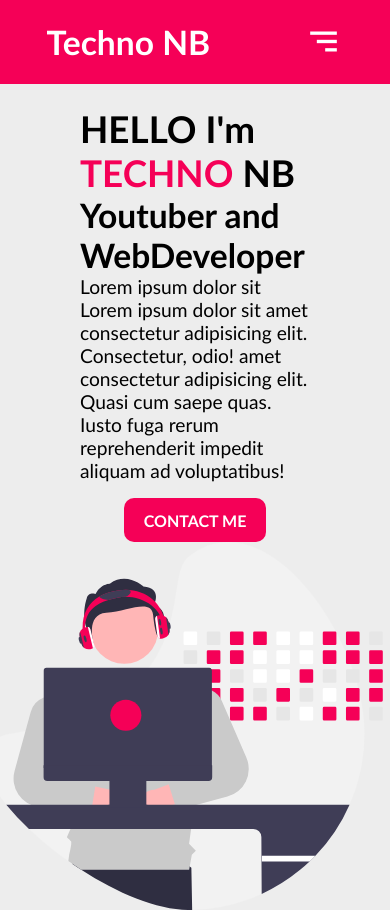
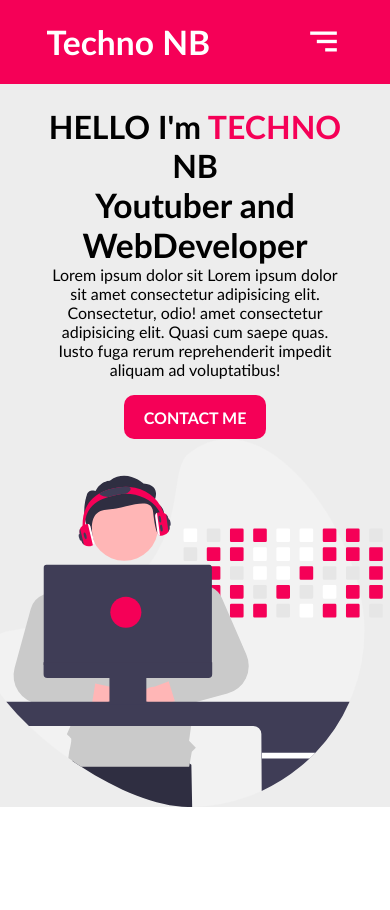
Before and after one commit to TECHNO-NB/responsive-website, a plain HTML site: page index.html in a window 390 px wide. After the commit the page ends 844 px from the top, so only its background shows below. Drawn offline with nearby package versions, Linux system fonts and the light colour scheme.

Commit message:
first commit

```diff
--- a/script.js
+++ b/script.js
@@ -1,6 +1,6 @@
-const icon=document.getElementById('icon');
+const icon=document.getElementById("icon");
 const ul=document.querySelector("ul");
 
 icon.addEventListener('click',()=>{
-    ul.classList.toggle("active")
+    ul.classList.toggle("active");
 })
--- a/style.css
+++ b/style.css
@@ -21,8 +21,6 @@ nav{
     color:#fff;
     position: sticky;
     top:0;
-
-
 
 }
 .logo{
@@ -92,44 +90,39 @@ ul li a:hover{
 }
 
 @media (max-width:1000px) {
-
     nav{
-    z-index: 10000;
-
-
+        z-index: 100;
     }
     ul{
         position: fixed;
         top:-10%;
         background-color: var(--bg-color);
-   height: 10vh;
         width: 100%;
         align-items: center;
         justify-content: center;
-   transition: all cubic-bezier(0.175, 0.885, 0.32, 1.2)1s;
-
-
+        height: 9vh;
+        transition: all cubic-bezier(0.175, 0.885, 0.32, 1.275)1s;
     }
     ul.active{
-  top: 10%;
+  top:10%;
     }
-
     .home{
        flex-direction: column;
        height: max-content;
        padding: none;
        justify-content: center;
+
     }
-    .home-left, .home-right{
+    .home-left,.home-right{
      width: 100%;
-    display:flex;
+     display: flex;
      flex-direction: column;
+     align-items: center;
      justify-content: center;
-   align-items: center;
-
     }
     .home-left{
         margin-top: 1.4rem;
+
     }
     .home-left button{
         align-items: flex-start;
@@ -141,9 +134,6 @@ ul li a:hover{
         display: block;
         font-size: 2.5rem;
     }
-
-}
-
     @media (max-width:528px) {
         .home-left h1{
             font-size: 3rem;
@@ -156,15 +146,25 @@ ul li a:hover{
         }
     }
 
+
+
+
+}
+
 @media (max-width:468px) {
+    .home-left{
+        text-align: center;
+        width: 100vw;
+       padding: 0rem 3rem;
+    }
     .home-left h1{
-       font-size: 2.3rem;
+        font-size: 2rem;
     }
     .home-left .txt{
         font-size: 2.1rem;
     }
     .home-left p{
-        font-size: 1re0.7rem rem;
+        font-size: 1rem;
     }
     .home-right img{
         width: 50vh;
```
Also changed, not shown: index.html (+5 -1 lines). Lines whose indentation alone changed are shown as unchanged.
